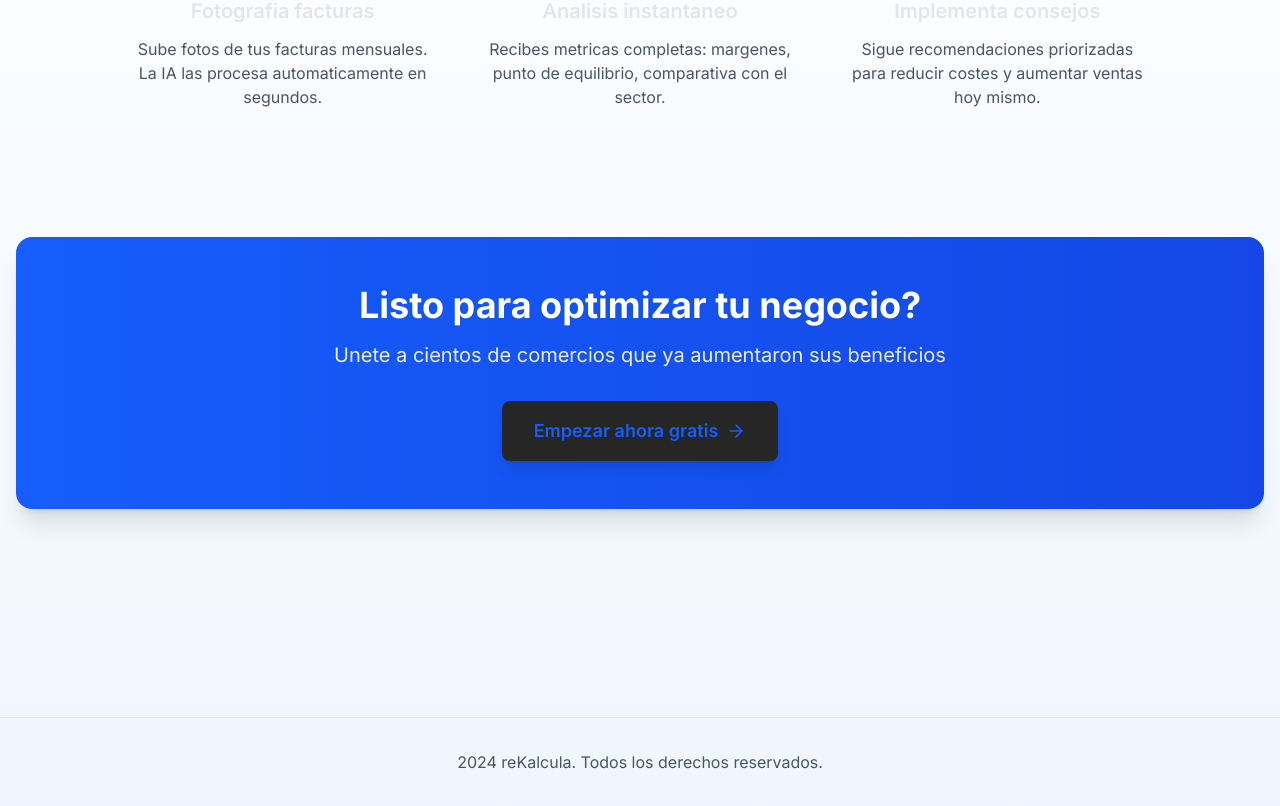
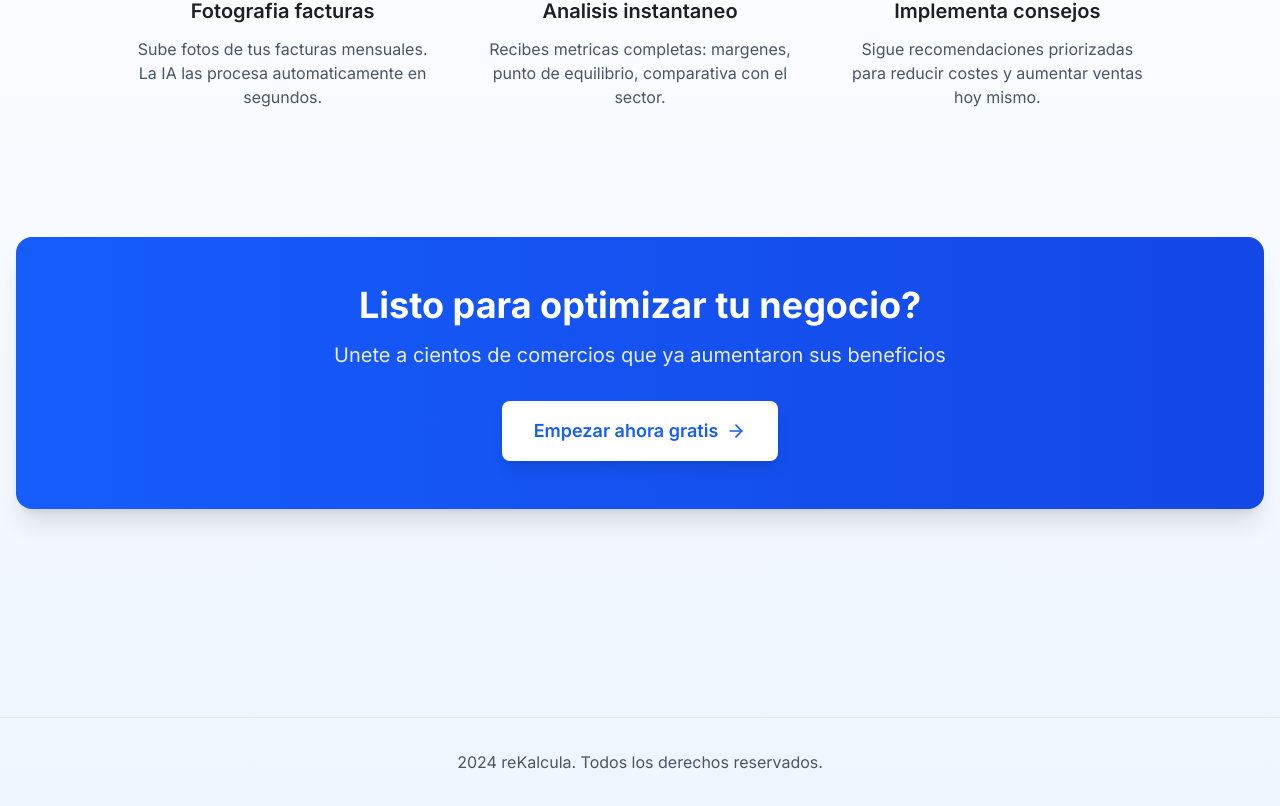
Before and after one commit to rekalcula/rekalcula, a Next.js app: page / in a window 1280 px wide. Shown: the part 1360-2166 px from the top of the page. Built offline with nearby package versions, Linux system fonts and the light colour scheme.

Commit message:
Restore: restauración completa desde backup operativo 100%

```diff
--- a/app/globals.css
+++ b/app/globals.css
@@ -1,14 +1,14 @@
 @import "tailwindcss";
 
 :root {
-  /* Fondo general tipo Claude oscuro */
-  --background: #1a1a1a;
+  /* Fondo general tipo Claude */
+  --background: #faf9f7;
 
-  /* Texto principal claro */
-  --foreground: #e5e5e5;
+  /* Texto principal */
+  --foreground: #1f1f1f;
 
   /* Tarjetas / bloques */
-  --card: #262626;
+  --card: #ffffff;
 }
 
 @theme inline {
```
